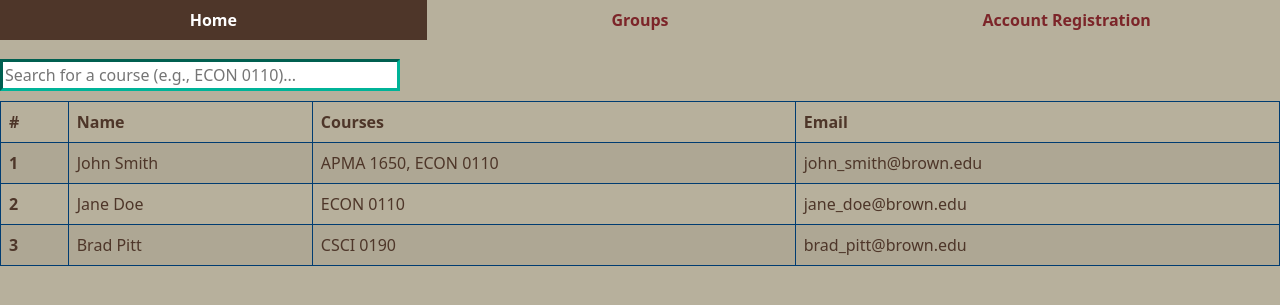
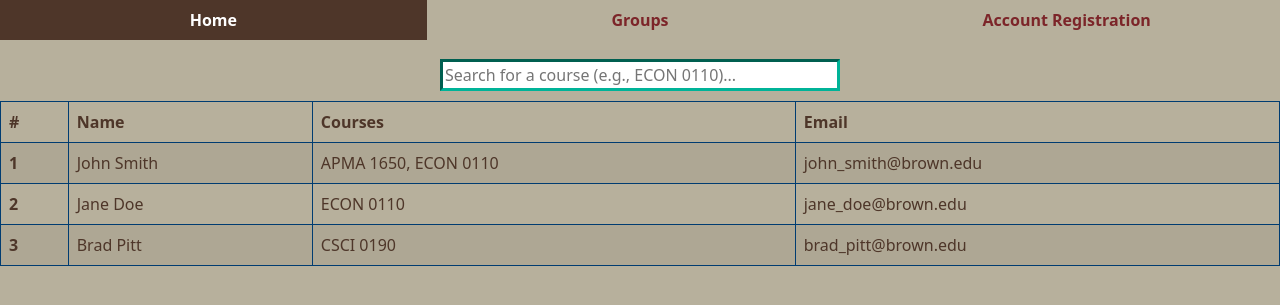
Before and after one commit to schornb/vision, a PHP site: page / in a window 1280 px wide. Shown: the top 305 px of the page. Run offline with PHP 8.4, Linux system fonts and the light colour scheme.

Commit message:
Centering searchbar and other minor edits

```diff
--- a/groups.html
+++ b/groups.html
@@ -13,7 +13,7 @@
       <a class="nav-link active" aria-current="page" href="groups.html"><b>Groups</b></a>
     </li>
     <li class="nav-item">
-      <a class="nav-link" href="account-creation.html"><b>Account Creation</b></a>
+      <a class="nav-link" href="register.php"><b>Account Registration</b></a>
     </li>
   </ul>
   <h1>Groups</h1>
--- a/index.html
+++ b/index.html
@@ -18,20 +18,22 @@
 	</ul>
 
 	<style>
+		.wrapper {
+			display: flex;
+			align-items: center;
+			justify-content: center;
+		}
 		.searchBar {
 			text-align: left;
 			margin-top: 20px;
 			margin-bottom: 10px;
-			display: flex;
-			align-items: center;
-			justify-content: center;
 			border-width: 3px;
 			border-color: #00b398;
 		}
 	</style>
-
-	<input class="searchBar" type="text" id="myInput" onkeyup="myFunction()" placeholder="Search for a course (e.g., ECON 0110)..." title="Type in a name">
-
+	<div class="wrapper">
+		<input class="searchBar" type="text" id="myInput" onkeyup="myFunction()" placeholder="Search for a course (e.g., ECON 0110)..." title="Type in a name">
+	</div>
 	<style>
 		.table {
 			border-color: #003c71;
--- a/register.php
+++ b/register.php
@@ -59,7 +59,7 @@ h3 {text-align: center;}
       <a class="nav-link" href="groups.html"><b>Groups</b></a>
     </li>
     <li class="nav-item">
-      <a class="nav-link active" aria-current="page" href="account-creation.html"><b>Account Creation</b></a>
+      <a class="nav-link active" aria-current="page" href="register.php"><b>Account Registration</b></a>
     </li>
   </ul>
   <h1>Profile</h1>
```
